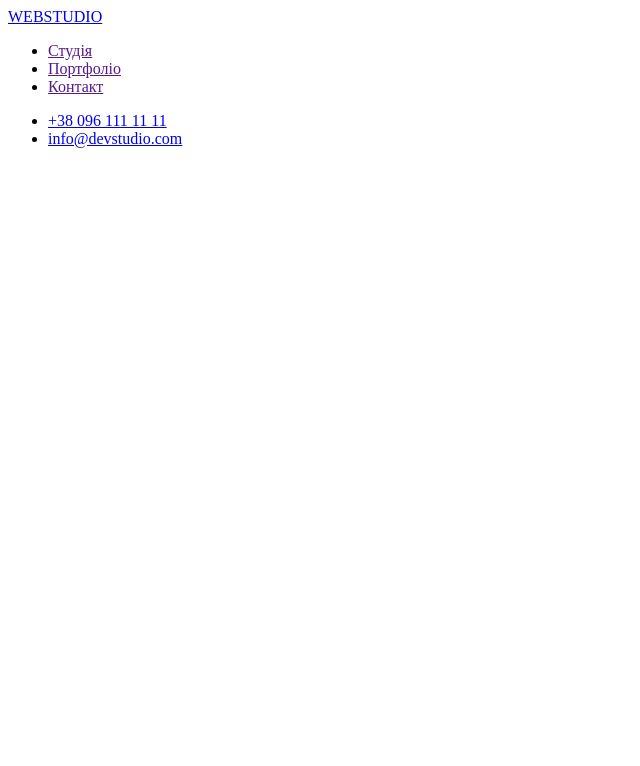
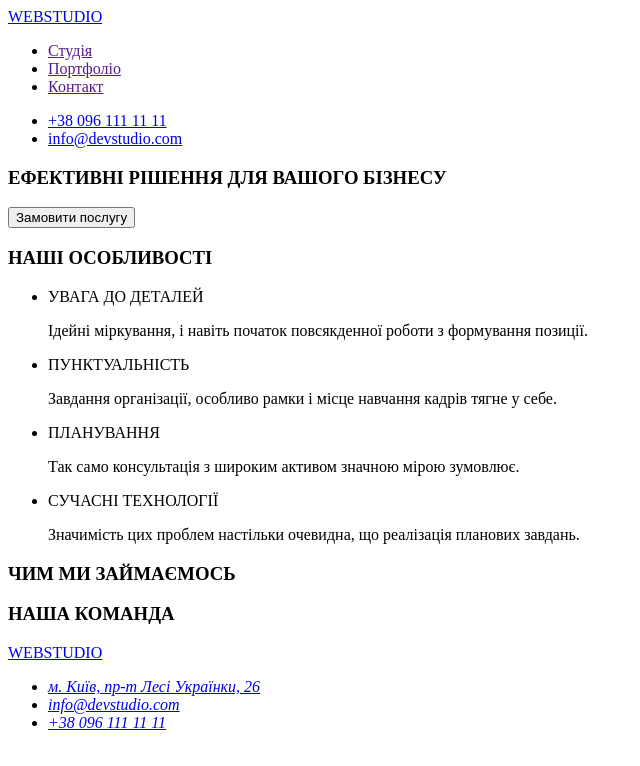
Before and after one commit to Yaroslav-Voitiuk/goit-markup-hw-01, a plain HTML site: page goit-markup-hw-01/index.html in a window 1280 px wide. Shown: the whole page, without its empty margins (0-640 px from the left). Drawn offline with Linux system fonts and the light colour scheme.

Commit message:
Пропис body+footer

```diff
--- a/goit-markup-hw-01/index.html
+++ b/goit-markup-hw-01/index.html
@@ -21,5 +21,40 @@
         <li><a href="mailto:info@devstudio.com">info@devstudio.com</a></li>
     </ul>
     </header>
+    <main>
+        <!--ШАПКА-->
+        <h3>ЕФЕКТИВНІ РІШЕННЯ ДЛЯ ВАШОГО БІЗНЕСУ</h3>
+        <button type= "button">Замовити послугу</button>
+        <!--ОСОБЛИВОСТІ І ПЕРЕВАГИ-->
+        <h3>НАШІ ОСОБЛИВОСТІ</h3>
+        <ul>
+            <li>УВАГА ДО ДЕТАЛЕЙ</li>
+            <p>Ідейні міркування, і навіть початок повсякденної роботи з формування позиції.</p>
+            <li>ПУНКТУАЛЬНІСТЬ</li>
+            <p>Завдання організації, особливо рамки і місце навчання кадрів тягне у себе.</p>
+            <li>ПЛАНУВАННЯ</li>
+            <p>Так само консультація з широким активом значною мірою зумовлює.</p>
+            <li>СУЧАСНІ ТЕХНОЛОГІЇ</li>
+            <p>Значимість цих проблем настільки очевидна, що реалізація планових завдань.</p>
+        </ul>
+        <h3>ЧИМ МИ ЗАЙМАЄМОСЬ</h3>
+
+
+
+        <h3>НАША КОМАНДА</h3>
+
+
+
+    </main>
+    <footer>
+        <a href="./index.html">WEBSTUDIO</a>
+        <address>
+            <ul>
+                <li><a href="https://goo.gl/maps/X6XHpDeNHJ7trvAJ6" target="_blank">м. Київ, пр-т Лесі Українки, 26</a></li>
+                <li><a href="mailto:info@devstudio.com">info@devstudio.com</a></li>
+                <li><a href="tel:+380961111111">+38 096 111 11 11</a></li>
+            </ul>
+        </address>
+    </footer>
 </body>
 </html>
```
